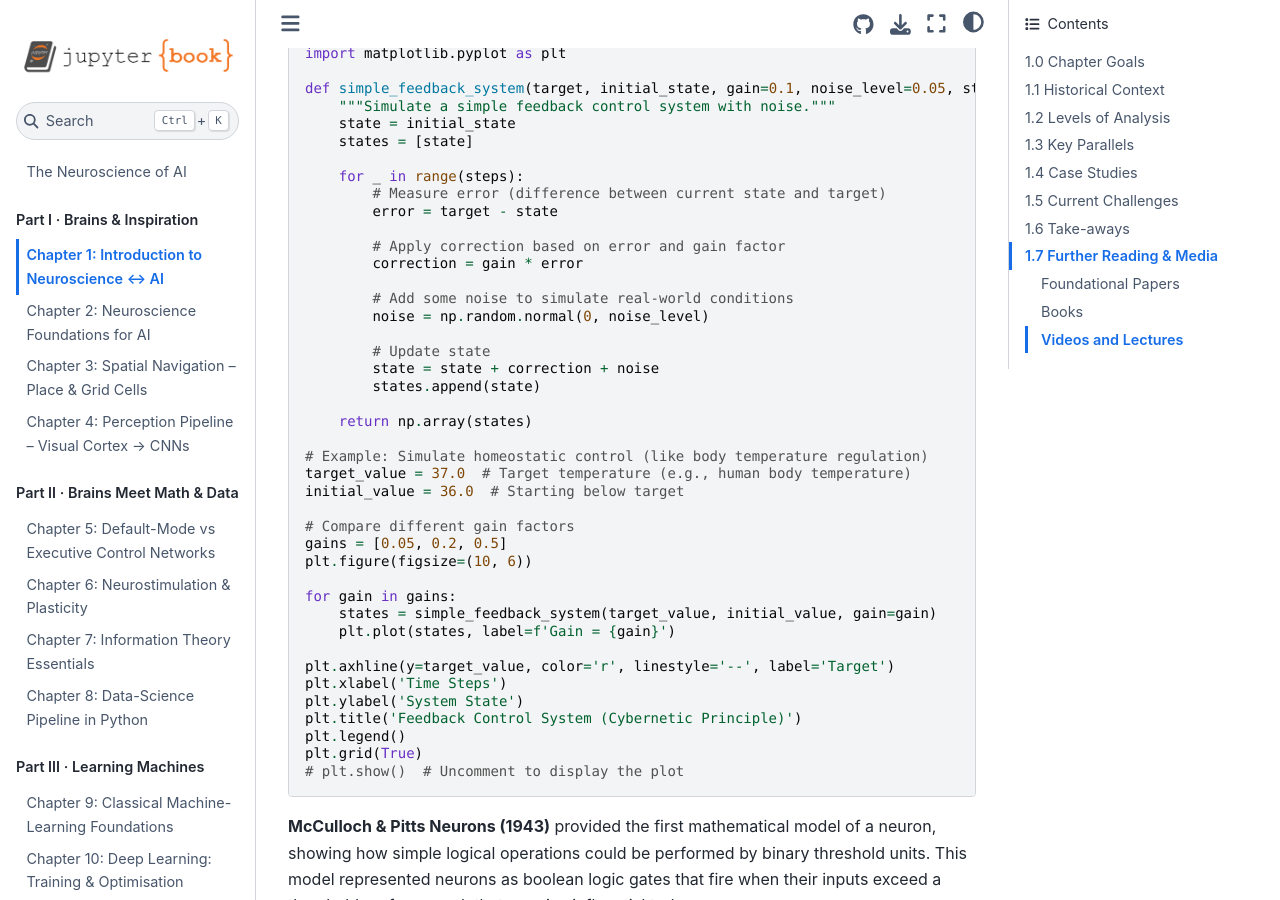
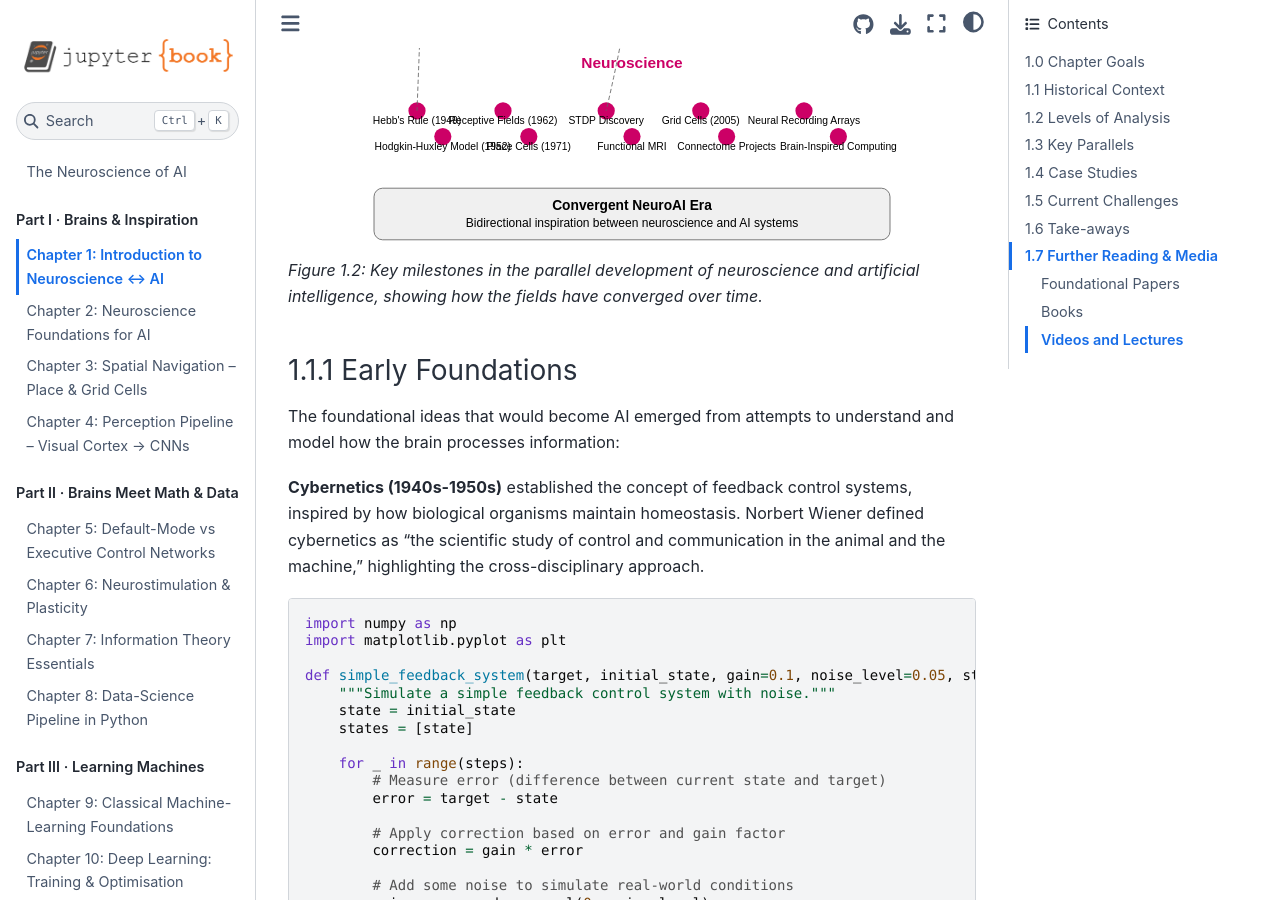
Before and after one commit to ricyoung/NeuroAI-Handbook, a Jupyter Book: the page built from book/part1/ch01_intro.md, in a window 1280 px wide and 900 px high, scrolled down 906 px. Built offline with Jupyter Book 1.0.4 settings and Sphinx 7.4.7 and the Sphinx Book theme 1.1.4, drawn with Linux system fonts in a browser that asks for light colours.

Commit message:
Add figures for Chapters 1 and 4
- Add neuro_ai_history.svg showing the historical convergence of neuroscience and AI
- Add receptive_fields.svg illustrating visual processing from retina to cortex
- Add cnn_visual_cortex.svg comparing the visual cortex hierarchy to CNN layers
- Update Chapter 1 to reference the new history figure

🤖 Generated with [Claude Code](https://claude.ai/code)

Co-Authored-By: Claude <noreply@anthropic.com>

```diff
--- a/book/part1/ch01_intro.md
+++ b/book/part1/ch01_intro.md
@@ -12,6 +12,9 @@ The relationship between neuroscience and artificial intelligence is deeply inte
 
 ![Neuroscience and AI Timeline](../figures/ch01/neuro_ai_timeline.svg)
 *Figure 1.1: Historical timeline showing the parallel development of neuroscience and AI, with key moments of cross-fertilization.*
+
+![Historical Convergence of Neuroscience and AI](../figures/ch01/neuro_ai_history.svg)
+*Figure 1.2: Key milestones in the parallel development of neuroscience and artificial intelligence, showing how the fields have converged over time.*
 
 ### 1.1.1 Early Foundations
 
```
Also changed, not shown: book/figures/ch01/neuro_ai_history.svg (added), book/figures/ch04/cnn_visual_cortex.svg (added), book/figures/ch04/receptive_fields.svg (added).
